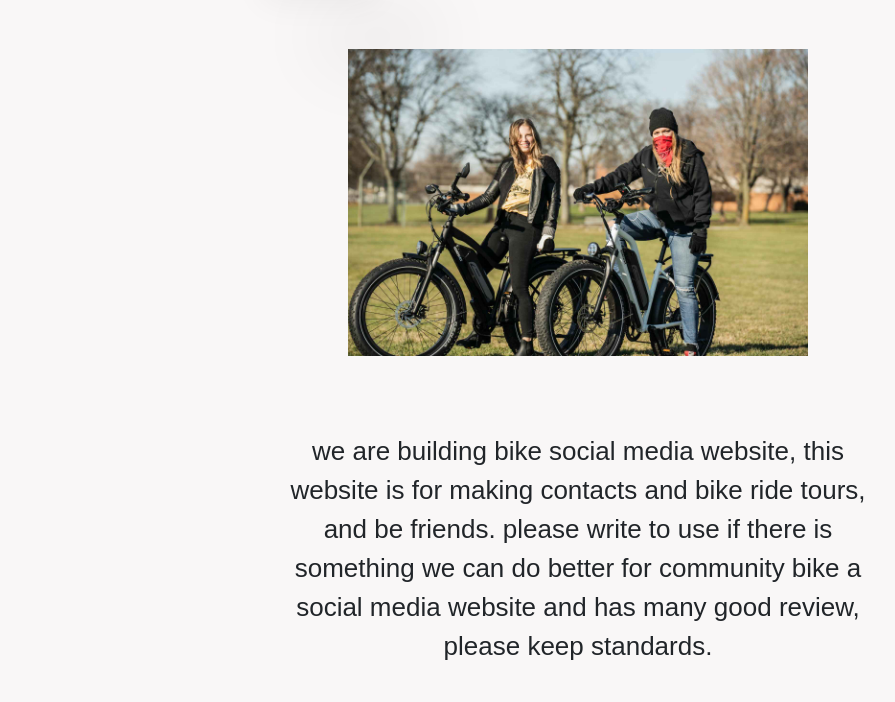
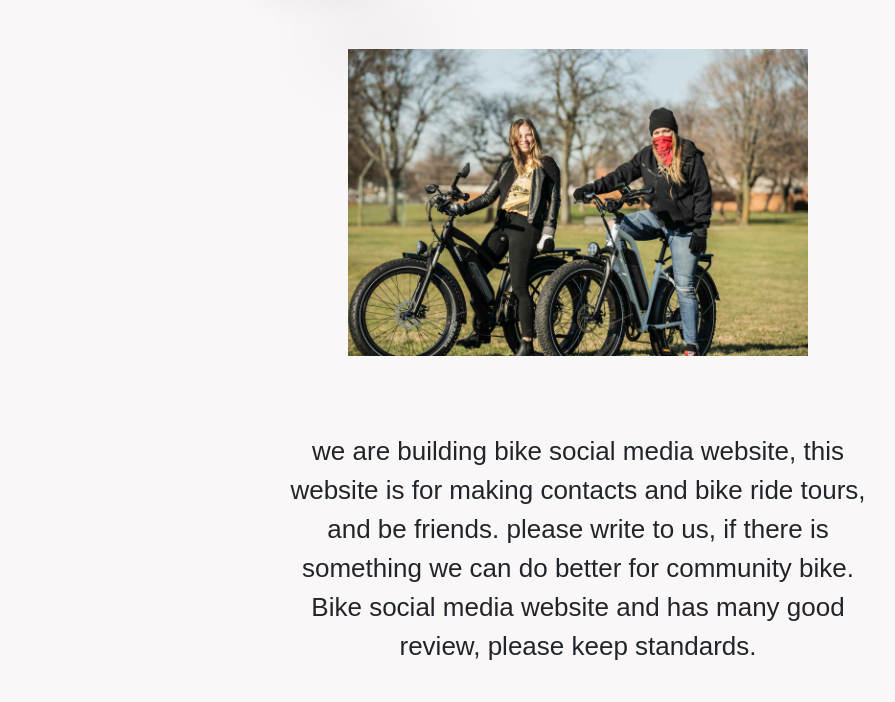
Before and after one commit to RohitAmdahl/social_media_website, a website: page login.html in a window 1280 px wide. Shown: the part 603-1305 px from the top of the page, without its empty margins (62-957 px from the left). Drawn offline with nearby package versions, Linux system fonts and the light colour scheme.

Commit message:
Update login.html

```diff
--- a/login.html
+++ b/login.html
@@ -106,8 +106,8 @@
             <p class="lead mb-4 m-5 p-2 w-100">
               we are building bike social media website, this website is for
               making contacts and bike ride tours, and be friends. please write
-              to use if there is something we can do better for community bike a
-              social media website and has many good review, please keep
+              to us, if there is something we can do better for community bike.
+              Bike social media website and has many good review, please keep
               standards.
             </p>
           </div>
```
